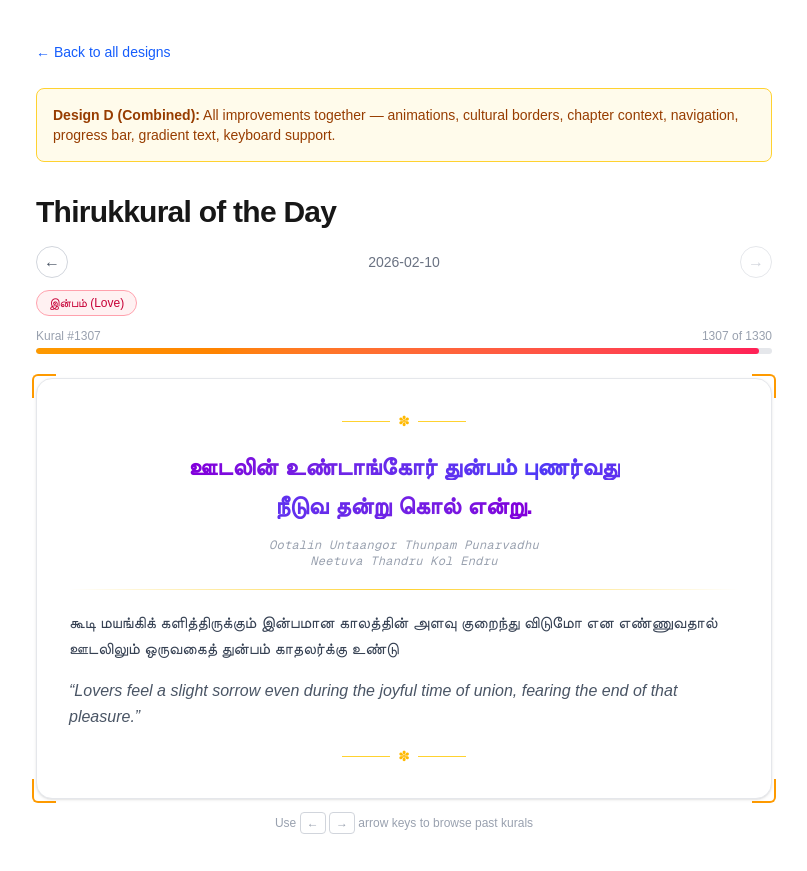
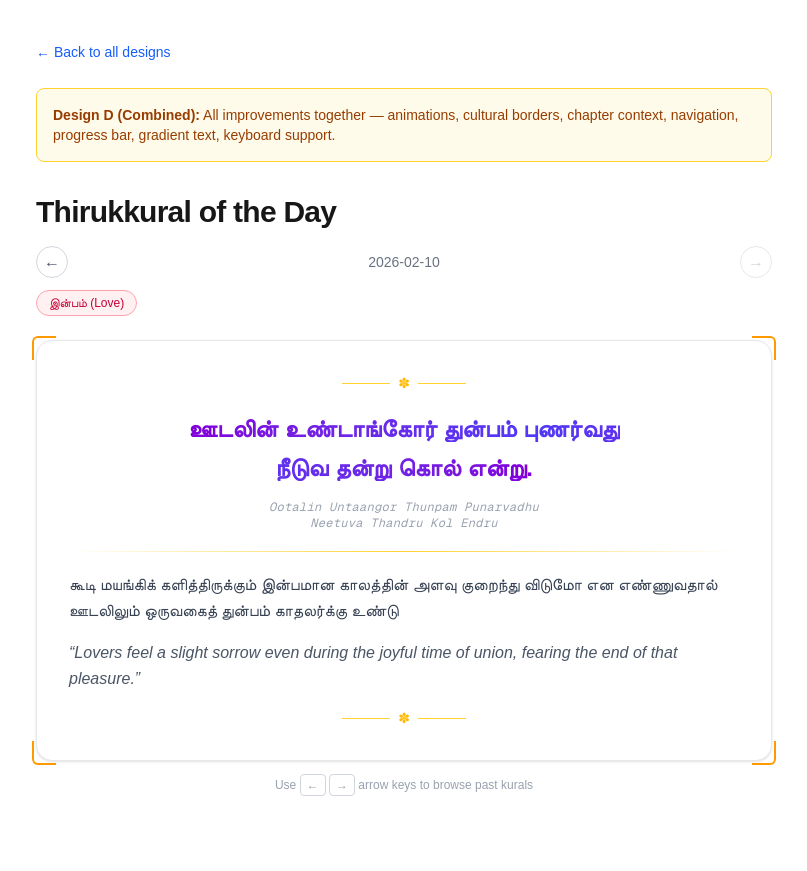
Before and after one commit to prasannaml/thirukural-a-day, a Next.js app: page /preview/design-d in a window 1280 px wide. Shown: the whole page, without its empty margins (236-1043 px from the left). After the commit the page ends 833 px from the top, so only its background shows below. Built offline with nearby package versions, Linux system fonts and the light colour scheme.

Commit message:
Remove progress bar from Design D to reduce visual clutter
https://claude.ai/code/session_011TRenXuGuVYf1ChQ3Pxqto

```diff
--- a/src/app/preview/design-d/page.tsx
+++ b/src/app/preview/design-d/page.tsx
@@ -201,20 +201,6 @@ export default function PreviewDesignD() {
             </span>
           )}
         </div>
-
-        {/* Progress bar */}
-        <div className="mt-3">
-          <div className="flex items-center justify-between text-xs text-gray-400 dark:text-zinc-500">
-            <span>Kural #{kural.Number}</span>
-            <span>{kural.Number} of 1330</span>
-          </div>
-          <div className="mt-1 h-1.5 w-full overflow-hidden rounded-full bg-gray-200 dark:bg-zinc-800">
-            <div
-              className="h-full rounded-full bg-gradient-to-r from-amber-500 to-rose-500 transition-all duration-500"
-              style={{ width: `${(kural.Number / 1330) * 100}%` }}
-            />
-          </div>
-        </div>
       </div>
 
       {/* Card with decorative borders */}
```
